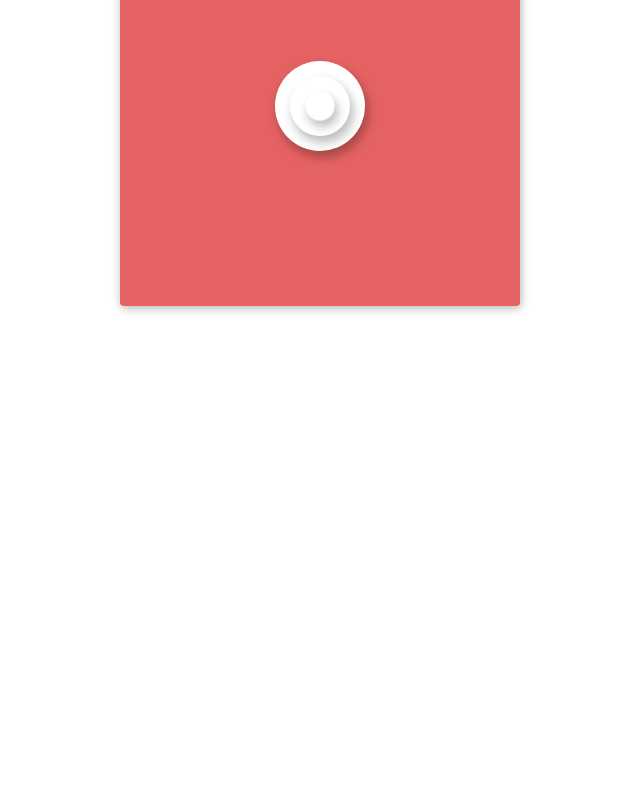
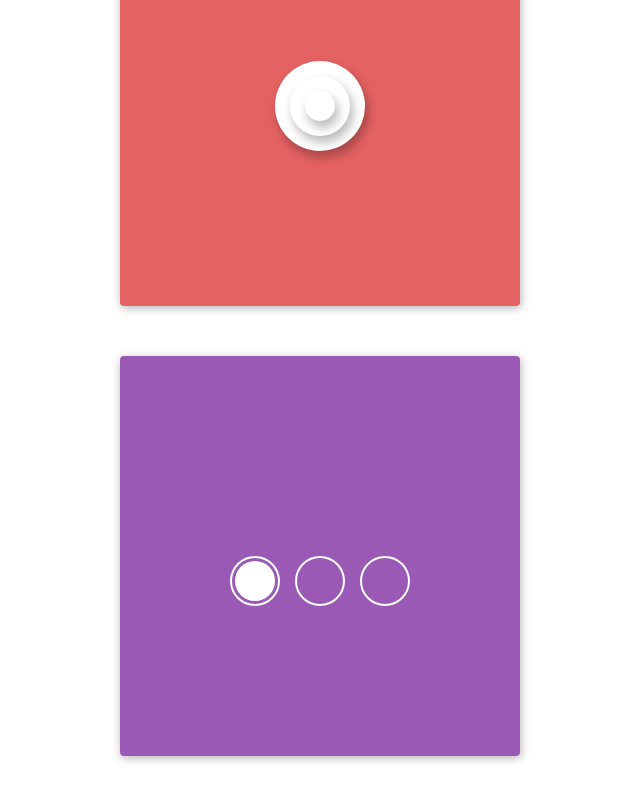
Before and after one commit to lhbooo/100days-css-challenge, a React (Vite) app: page / in a window 1280 px wide. Shown: the part 1526-2326 px from the top of the page, without its empty margins (320-960 px from the left). Before the commit the page ends 1882 px from the top, so only its background shows below. Built offline with nearby package versions, Linux system fonts and the light colour scheme.

Commit message:
finish: day5 🚀

```diff
--- a/src/App.jsx
+++ b/src/App.jsx
@@ -5,6 +5,7 @@ const Day1 = React.lazy(() => import('./challenge/day1'));
 const Day2 = React.lazy(() => import('./challenge/day2'));
 const Day3 = React.lazy(() => import('./challenge/day3'));
 const Day4 = React.lazy(() => import('./challenge/day4'));
+const Day5 = React.lazy(() => import('./challenge/day5'));
 
 function App() {
   return (
@@ -17,7 +18,8 @@ function App() {
         <Day2></Day2>
         <Day3></Day3>
         <Day4></Day4>
-        {/* <iframe height={'500px'} width={'500px'} src='https://cdpn.io/roydigerhund/fullembedgrid/yeQZLm?animations=run&type=embed'/> */}
+        <Day5></Day5>
+        {/* <iframe height={'500px'} width={'500px'} src='https://cdpn.io/roydigerhund/fullembedgrid/xVKweb?animations=run&type=embed'/> */}
       </main>
     </div>
   )
--- /dev/null
+++ b/src/challenge/day5/index.jsx
@@ -0,0 +1,29 @@
+import React,{useRef} from 'react'
+import './index.scss';
+
+function Day5() {
+  const bg = useRef(null);
+  const ball = useRef(null)
+  const handleClick = (num) => {
+    const index = num - 1;
+    bg.current.style.transform = 'translateX(-' + index * 400 + 'px)'
+    ball.current.style.left = 50 * index + 15 * index + 5 + 'px'
+  }
+  return (
+    <div className="frame day5">
+      <div className="center">
+        <div className="circle c1" onClick={() => handleClick(1)}></div>
+        <div className="circle c2" onClick={() => handleClick(2)}></div>
+        <div className="circle c3" onClick={() => handleClick(3)}></div>
+        <div ref={ball} className="ball"></div>
+      </div>
+      <div ref={bg} className='bg'>
+        <div className="bg-1"></div>
+        <div className="bg-2"></div>
+        <div className="bg-3"></div>
+      </div>
+    </div>
+  )
+}
+
+export default Day5
--- /dev/null
+++ b/src/challenge/day5/index.scss
@@ -0,0 +1,59 @@
+.day5 {
+  position: relative;
+  overflow: hidden;
+  .bg {
+    transform: translateX(0px);
+    transition: transform 1s;
+    position: relative;
+    .bg-1, .bg-2, .bg-3 {
+      width: 400px;
+      height: 400px;
+      position: absolute;
+      top: 0;
+    }
+    .bg-1 {
+      background-color: #9b59b6;
+    }
+    .bg-2 {
+      background-color: #3498db;
+    }
+    .bg-3 {
+      background-color: #1abc9c;
+    }
+    @for $var from 1 through 3 {
+      .bg-#{$var} {
+        left: #{($var - 1) * 400}px;
+      }
+    }
+  }
+  .center {
+    z-index: 1;
+    position: absolute;
+    width: 180px;
+    top: 50%;
+    left: calc(50% - 90px);
+    display: flex;
+    justify-content: center;
+    .circle {
+      width: 50px;
+      height: 50px;
+      border-radius: 50%;
+      border: 2px solid #fff;
+      cursor: pointer;
+    }
+    .c2 {
+      margin: 0 15px;
+    }
+    .ball {
+      position: absolute;
+      top: calc(50% - 20px);
+      // 5 - 70 - 135
+      left: 5px;
+      width: 40px;
+      height: 40px;
+      border-radius: 50%;
+      background-color: #fff;
+      transition: all 1s;
+    }
+  }
+}
```
